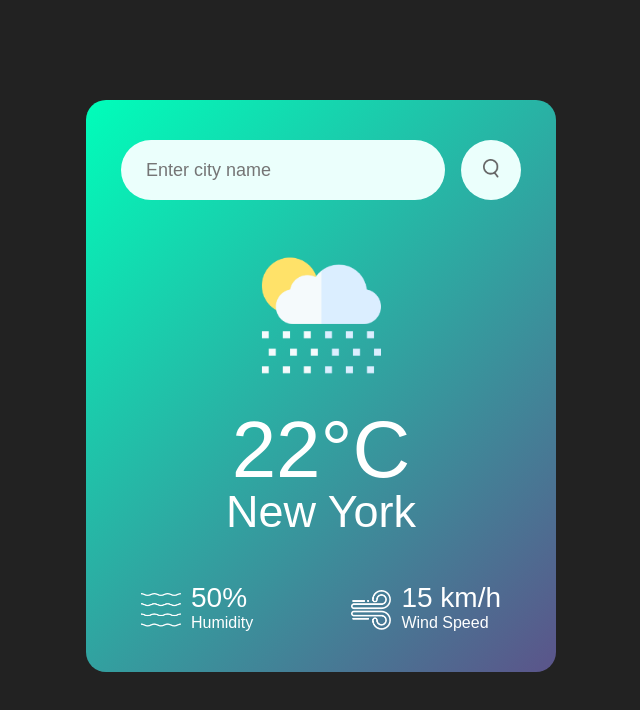
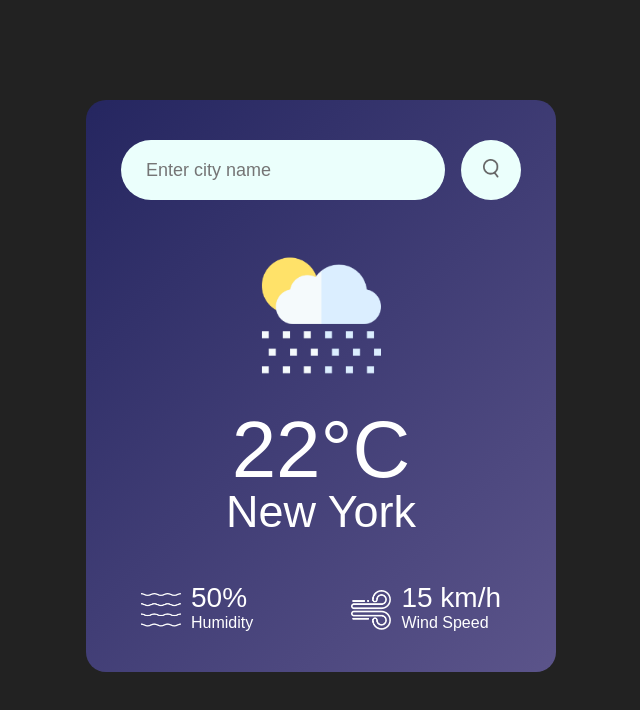
Before and after one commit to Nadil-Dulran/quickweather, a plain HTML site: page index.html in a window 1280 px wide. Shown: the whole page, without its empty margins (319-959 px from the left). Drawn offline with Linux system fonts and the light colour scheme; no server answers.

Commit message:
Update card colour

```diff
--- a/style.css
+++ b/style.css
@@ -10,7 +10,7 @@ body{
 .card{
     width: 90%;
     max-width: 470px;
-    background: linear-gradient(135deg, #00feba, #5b548a);
+    background: linear-gradient(135deg, #252660, #5b548a);
     color: #fff;
     margin: 100px auto 0;
     border-radius: 20px;
```
